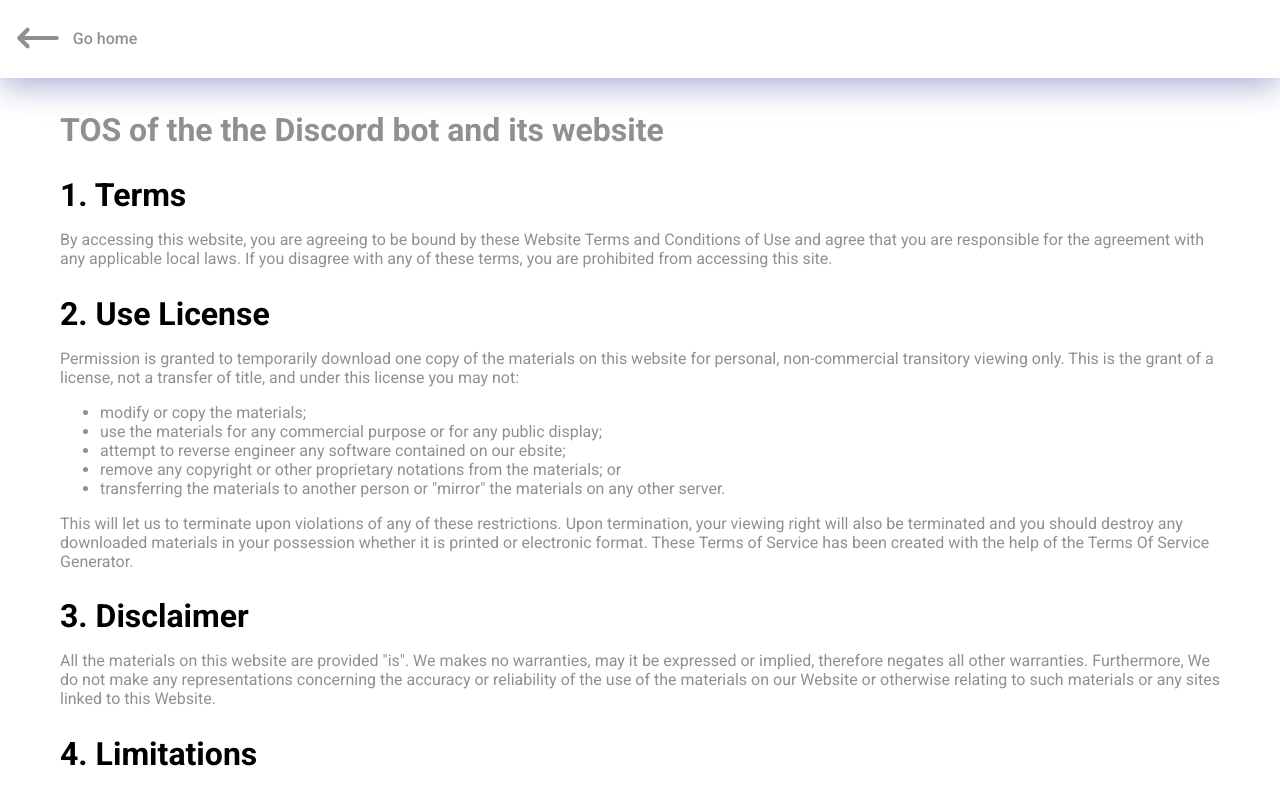
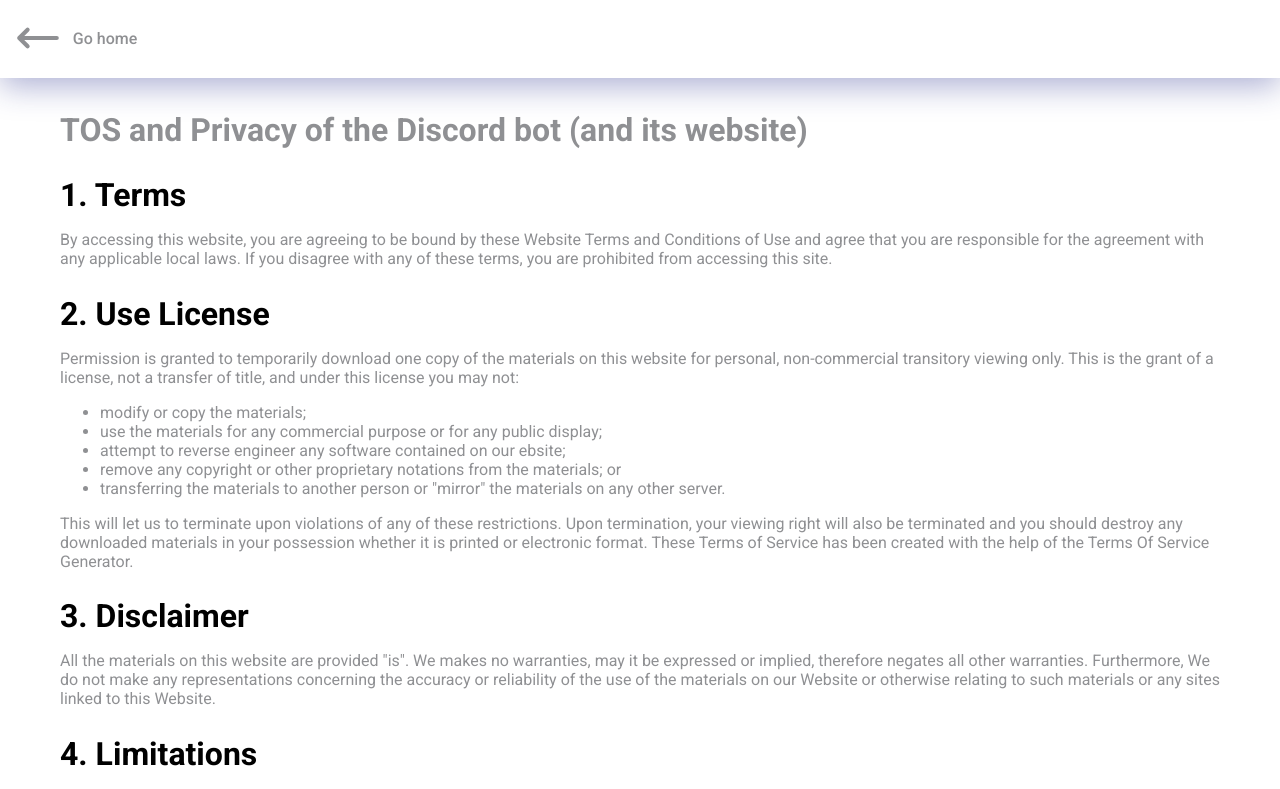
Before and after one commit to Marchand-Nicolas/discord-captcha-web, a Next.js app: page /tos in a window 1280 px wide. Shown: the top 789 px of the page. Built offline with nearby package versions, Linux system fonts and the light colour scheme.

Commit message:
Improving TOS #2

```diff
--- a/pages/tos.js
+++ b/pages/tos.js
@@ -8,7 +8,7 @@
         <>
         <Header />
             <div className={styles.page}>
-                <h1>TOS of the the Discord bot and its website</h1>
+                <h1>TOS and Privacy of the Discord bot (and its website)</h1>
                 <section className={styles.section}>
                     <h2>1. Terms</h2>
                     <p>By accessing this website, you are agreeing to be bound by these Website Terms and Conditions of Use and agree that you are responsible for the agreement with any applicable local laws. If you disagree with any of these terms, you are prohibited from accessing this site.</p>
```
